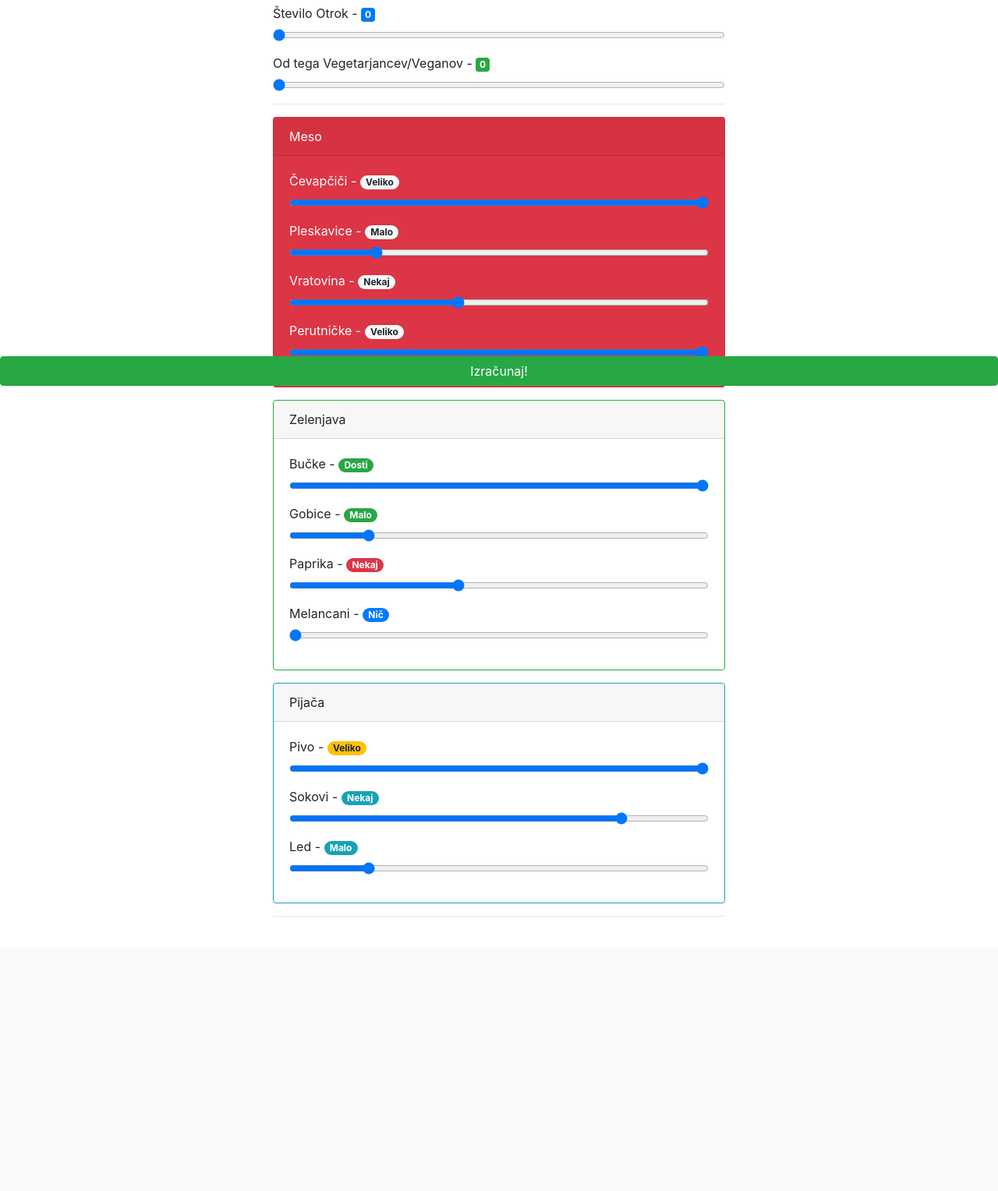
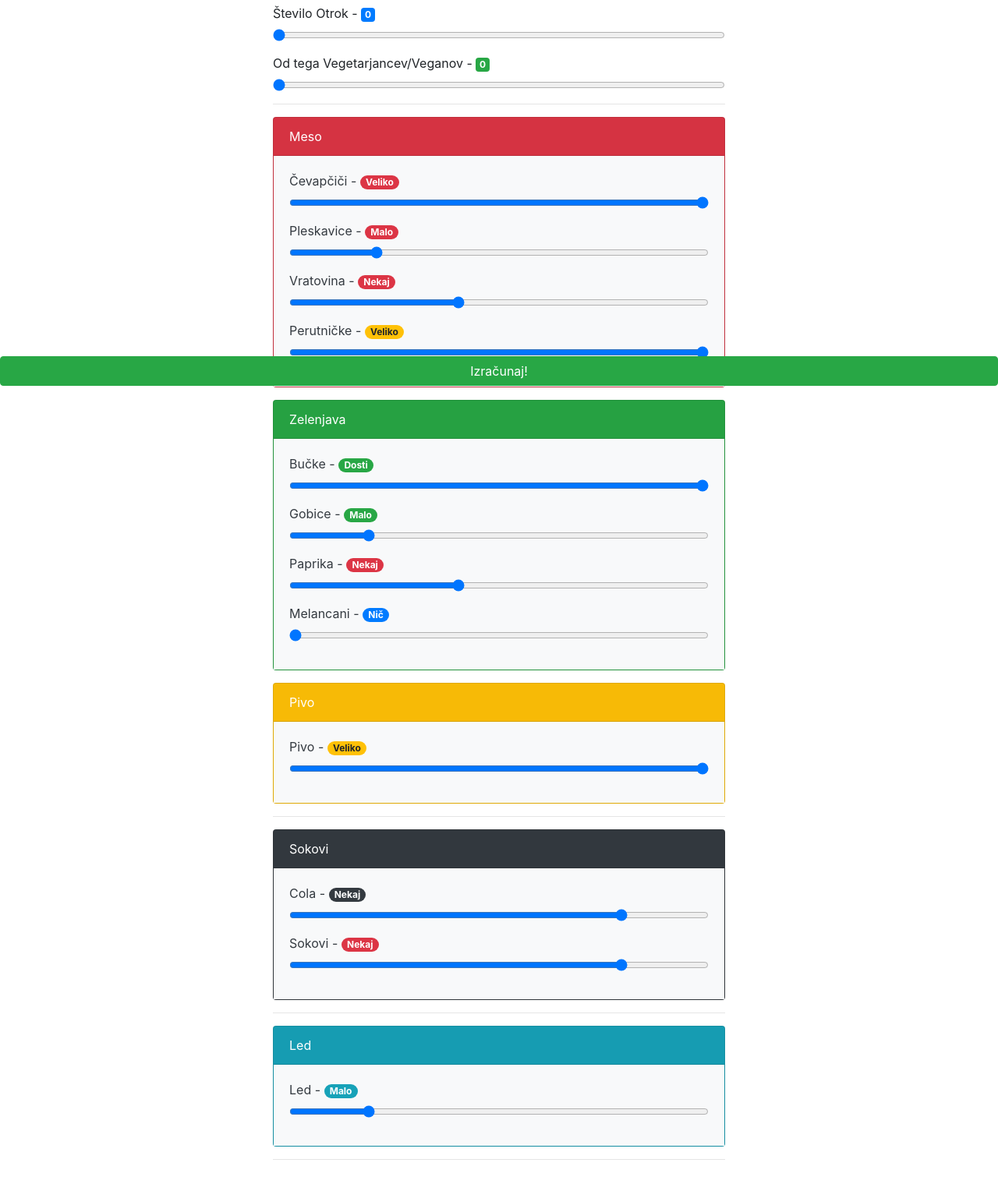
Before and after one commit to Charckle/pikniko, a Flask app: page / in a window 1280 px wide. Shown: the part 301-1829 px from the top of the page at 78% size. Before the commit the page ends 1477 px from the top, so only its background shows below. Run offline with Flask 2, Linux system fonts and the light colour scheme; some libraries are stand-ins or nearby versions.

Commit message:
report almost done

```diff
--- a/app/main_page_module/forms.py
+++ b/app/main_page_module/forms.py
@@ -2,7 +2,7 @@
 from flask_wtf import FlaskForm # , RecaptchaField
 
 # Import Form elements such as TextField and BooleanField (optional)
-from wtforms import BooleanField, StringField, TextAreaField, PasswordField, HiddenField, SubmitField, validators # BooleanField
+from wtforms import BooleanField, IntegerField, StringField, TextAreaField, PasswordField, HiddenField, SubmitField, validators # BooleanField
 
 # Import Form validators
 from wtforms.validators import Email, EqualTo, ValidationError
@@ -77,3 +77,28 @@ class RegisterForm(FlaskForm):
 
         else:
             raise ValidationError('Please use a valid email address.')
+
+
+class CalculateStuffForm(FlaskForm):
+
+    peoplenum = IntegerField('peoplenum', [validators.InputRequired(message='Vnesi stevilo ljudi, ki bo sodelovalo.')])
+    vegiSlider = IntegerField('vegiSlider', [validators.InputRequired(message='Vnesi stevilo vegetarjancev, ki bo sodelovalo.')])
+    childnum = IntegerField('childnum', [validators.InputRequired(message='Vnesi stevilo otrok, ki bo sodelovalo.')])
+    vegiChild = IntegerField('vegiChild', [validators.InputRequired(message='Vnesi stevilo otrok vegetarjancev, ki bo sodelovalo.')])
+
+    cevap = IntegerField('cevap', [validators.InputRequired(message='Vnesi razmerje cevapcicev.')])
+    plesk = IntegerField('plesk', [validators.InputRequired(message='Vnesi razmerje pleskavic.')])
+    vratovina = IntegerField('vratovina', [validators.InputRequired(message='Vnesi razmerje vratovine.')])
+    perutinicke = IntegerField('perutinicke', [validators.InputRequired(message='Vnesi razmerje perutnick.')])
+
+    bucke = IntegerField('bucke', [validators.InputRequired(message='Vnesi razmerje buck.')])
+    gobce = IntegerField('gobce', [validators.InputRequired(message='Vnesi razmerje gobic.')])
+    paprikas = IntegerField('paprikas', [validators.InputRequired(message='Vnesi razmerje paprik.')])
+    melancanno = IntegerField('melancanno', [validators.InputRequired(message='Vnesi razmerje melancan.')])
+
+    pivicko = IntegerField('pivicko', [validators.InputRequired(message='Vnesi razmerje piva.')])
+    colica = IntegerField('colica', [validators.InputRequired(message='Vnesi razmerje colica.')])
+    sokec = IntegerField('sokec', [validators.InputRequired(message='Vnesi razmerje soka.')])
+    ledek = IntegerField('ledek', [validators.InputRequired(message='Vnesi razmerje ledu.')])
+
+    submit = SubmitField('Izračunaj')
--- a/app/templates/main_page_module/index.html
+++ b/app/templates/main_page_module/index.html
@@ -41,7 +41,8 @@
       <h1>Piknik?!</h1>
       <hr>
       <div class="container">
-        <form>
+        <form method="POST" action="{{ url_for('main_page_module.plan_create') }}" accept-charset="UTF-8" role="form">
+        {{ form.csrf_token }}
           <div class="form-group">
               <script>
                   function updatePeople(slideAmount) {
@@ -58,7 +59,7 @@
                   }
               </script>
             <label for="peoplenum">Število Odraslih</label> - <span class="badge badge-danger" id="stoseb">10</span>
-            <input type="range" class="form-control-range" id="peoplenum" min="1" max="50" value="10" oninput="updatePeople(this.value)">
+            <input type="range" class="form-control-range" id="peoplenum" name="peoplenum" min="1" max="50" value="10" oninput="updatePeople(this.value)">
           </div>
           <div class="form-group">
               <script>
@@ -68,7 +69,7 @@
                   }
               </script>
             <label for="vegiSlider">Od tega Vegetarjancev/Veganov</label> - <span class="badge badge-success" id="stveg">0</span>
-            <input type="range" class="form-control-range" id="vegiSlider" min="1" max="10" value="0" oninput="updateVeg(this.value)">
+            <input type="range" class="form-control-range" id="vegiSlider" name="vegiSlider" min="1" max="10" value="0" oninput="updateVeg(this.value)">
           </div>
           <hr>
 
@@ -88,7 +89,7 @@
                   }
               </script>
             <label for="childnum">Število Otrok</label> - <span class="badge badge-primary" id="stchild">0</span>
-            <input type="range" class="form-control-range" id="childnum" min="0" max="30" value="0" oninput="updateChild(this.value)">
+            <input type="range" class="form-control-range" id="childnum" name="childnum" min="0" max="30" value="0" oninput="updateChild(this.value)">
           </div>
           <div class="form-group">
               <script>
@@ -98,7 +99,7 @@
                   }
               </script>
             <label for="vegiChild">Od tega Vegetarjancev/Veganov</label> - <span class="badge badge-success" id="stvegchild">0</span>
-            <input type="range" class="form-control-range" id="vegiChild" min="0" max="30" value="0" oninput="updateVegChild(this.value)">
+            <input type="range" class="form-control-range" id="vegiChild" name="vegiChild" min="0" max="30" value="0" oninput="updateVegChild(this.value)">
           </div>
           <hr>
 
@@ -106,7 +107,7 @@
             <div class="card-header">
               Meso
             </div>
-            <div class="card-body">
+            <div class="card-body  text-dark bg-light">
                 <script>
                     function updatecevap(slideAmount) {
                         var cevapbag = document.getElementById("cevapbag");
@@ -181,24 +182,24 @@
                     }
                 </script>
               <div class="form-group">
-                <label for="cevap">Čevapčiči</label> - <span class="badge badge-pill badge-light" id="cevapbag">Veliko</span>
-                <input type="range" class="form-control-range" id="cevap" min="1" max="50" value="50" oninput="updatecevap(this.value)">
+                <label for="cevap">Čevapčiči</label> - <span class="badge badge-pill badge-danger" id="cevapbag">Veliko</span>
+                <input type="range" class="form-control-range" id="cevap" name="cevap" min="0" max="50" value="50" oninput="updatecevap(this.value)">
               </div>
               <div class="form-group">
-                <label for="formGroupExampleInput2">Pleskavice</label> - <span class="badge badge-pill badge-light" id="pleskbag">Malo</span>
-                <input type="range" class="form-control-range" id="formControlRange" min="0" max="50" value="10" oninput="updateplesk(this.value)">
+                <label for="plesk">Pleskavice</label> - <span class="badge badge-pill badge-danger" id="pleskbag">Malo</span>
+                <input type="range" class="form-control-range" id="plesk" name="plesk" min="0" max="50" value="10" oninput="updateplesk(this.value)">
               </div>
               <div class="form-group">
-                <label for="formGroupExampleInput2">Vratovina</label> - <span class="badge badge-pill badge-light" id="vratbag">Nekaj</span>
-                <input type="range" class="form-control-range" id="vratovina" min="0" max="50" value="20" oninput="updatevrat(this.value)">
+                <label for="vratovina">Vratovina</label> - <span class="badge badge-pill badge-danger" id="vratbag">Nekaj</span>
+                <input type="range" class="form-control-range" id="vratovina" name="vratovina" min="0" max="50" value="20" oninput="updatevrat(this.value)">
               </div>
               <div class="form-group">
-                <label for="formGroupExampleInput2">Perutničke</label> - <span class="badge badge-pill badge-light" id="perutbag">Veliko</span>
-                <input type="range" class="form-control-range" id="vratovina" min="0" max="50" value="50" oninput="updateperut(this.value)">
+                <label for="perutinicke">Perutničke</label> - <span class="badge badge-pill badge-warning" id="perutbag">Veliko</span>
+                <input type="range" class="form-control-range" id="perutinicke" name="perutinicke" min="0" max="50" value="50" oninput="updateperut(this.value)">
               </div>
             </div>
           </div>
-          <div class="card border-success mb-3">
+          <div class="card  text-white bg-success mb-3">
               <div class="card-header">
                 Zelenjava
               </div>
@@ -277,29 +278,29 @@
                   }
               </script>
 
-              <div class="card-body">
+              <div class="card-body text-dark bg-light">
                 <div class="form-group">
-                  <label for="formGroupExampleInput2">Bučke</label> - <span class="badge badge-pill badge-success" id="bucbag">Dosti</span>
-                  <input type="range" class="form-control-range" id="formControlRange" min="1" max="50" value="50" oninput="updatebucke(this.value)">
+                  <label for="bucke">Bučke</label> - <span class="badge badge-pill badge-success" id="bucbag">Dosti</span>
+                  <input type="range" class="form-control-range" id="bucke" name="bucke" min="0" max="50" value="50" oninput="updatebucke(this.value)">
                 </div>
                 <div class="form-group">
-                  <label for="formGroupExampleInput2">Gobice</label> - <span class="badge badge-pill badge-success" id="gobbag">Malo</span>
-                  <input type="range" class="form-control-range" id="formControlRange" min="0" max="50" value="9" oninput="updategobe(this.value)">
+                  <label for="gobce">Gobice</label> - <span class="badge badge-pill badge-success" id="gobbag">Malo</span>
+                  <input type="range" class="form-control-range" id="gobce" name="gobce" min="0" max="50" value="9" oninput="updategobe(this.value)">
                 </div>
                 <div class="form-group">
-                  <label for="formGroupExampleInput2">Paprika</label> - <span class="badge badge-pill badge-danger" id="paprikbag">Nekaj</span>
-                  <input type="range" class="form-control-range" id="vratovina" min="0" max="50" value="20" oninput="updatepaprik(this.value)">
+                  <label for="paprikas">Paprika</label> - <span class="badge badge-pill badge-danger" id="paprikbag">Nekaj</span>
+                  <input type="range" class="form-control-range" id="paprikas" name="paprikas" min="0" max="50" value="20" oninput="updatepaprik(this.value)">
                 </div>
                 <div class="form-group">
-                  <label for="formGroupExampleInput2">Melancani</label> - <span class="badge badge-pill badge-primary" id="melanbag">Nič</span>
-                  <input type="range" class="form-control-range" id="vratovina" min="0" max="50" value="0" oninput="updatepmelan(this.value)">
+                  <label for="melancanno">Melancani</label> - <span class="badge badge-pill badge-primary" id="melanbag">Nič</span>
+                  <input type="range" class="form-control-range" id="melancanno" name="melancanno" min="0" max="50" value="0" oninput="updatepmelan(this.value)">
                 </div>
               </div>
             </div>
 
-          <div class="card border-info mb-3">
+          <div class="card  text-white bg-warning mb-3">
             <div class="card-header">
-              Pijača
+              Pivo
             </div>
 
             <script>
@@ -321,6 +322,24 @@
                     pivbag.innerHTML = stanje;
                 }
 
+            </script>
+
+            <div class="card-body text-dark bg-light">
+              <div class="form-group">
+                <label for="pivicko">Pivo</label> - <span class="badge badge-pill badge-warning" id="pivbag">Veliko</span>
+                <input type="range" class="form-control-range" id="pivicko" name="pivicko" min="0" max="50" value="50" oninput="updatepivo(this.value)">
+              </div>
+            </div>
+          </div>
+          <hr>
+
+          <div class="card text-white bg-dark mb-3">
+            <div class="card-header">
+              Sokovi
+            </div>
+
+            <script>
+
                 function updatesok(slideAmount) {
                     var sokbag = document.getElementById("sokbag");
 
@@ -338,6 +357,46 @@
 
                     sokbag.innerHTML = stanje;
                 }
+
+                function updatecola(slideAmount) {
+                    var colabag = document.getElementById("colabag");
+
+                    if (slideAmount == 0) {
+                      stanje = "Nič";
+                    } else if (slideAmount < 10) {
+                      stanje = "Malo";
+                    }  else if (slideAmount < 25) {
+                      stanje = "Nekaj";
+                    } else if (slideAmount < 40) {
+                      stanje = "Zmerno";
+                    } else {
+                      stanje = "Veliko";
+                    }
+
+                    colabag.innerHTML = stanje;
+                }
+
+            </script>
+
+            <div class="card-body text-dark bg-light">
+            <div class="form-group">
+                <label for="sokec">Cola</label> - <span class="badge badge-pill badge-dark" id="colabag">Nekaj</span>
+                <input type="range" class="form-control-range" id="colica" name="colica" min="0" max="50" value="40" oninput="updatesok(this.value)">
+              </div>
+              <div class="form-group">
+                <label for="sokec">Sokovi</label> - <span class="badge badge-pill badge-danger" id="sokbag">Nekaj</span>
+                <input type="range" class="form-control-range" id="sokec" name="sokec" min="0" max="50" value="40" oninput="updatesok(this.value)">
+              </div>
+            </div>
+          </div>
+          <hr>
+
+          <div class="card  text-white bg-info mb-3">
+            <div class="card-header">
+              Led
+            </div>
+
+            <script>
 
                 function updateled(slideAmount) {
                     var ledbag = document.getElementById("ledbag");
@@ -358,22 +417,15 @@
                 }
             </script>
 
-            <div class="card-body">
+            <div class="card-body text-dark bg-light">
               <div class="form-group">
-                <label for="formGroupExampleInput2">Pivo</label> - <span class="badge badge-pill badge-warning" id="pivbag">Veliko</span>
-                <input type="range" class="form-control-range" id="formControlRange" min="1" max="50" value="50" oninput="updatepivo(this.value)">
-              </div>
-              <div class="form-group">
-                <label for="formGroupExampleInput2">Sokovi</label> - <span class="badge badge-pill badge-info" id="sokbag">Nekaj</span>
-                <input type="range" class="form-control-range" id="formControlRange" min="0" max="50" value="40" oninput="updatesok(this.value)">
-              </div>
-              <div class="form-group">
-                <label for="formGroupExampleInput2">Led</label> - <span class="badge badge-pill badge-info" id="ledbag">Malo</span>
-                <input type="range" class="form-control-range" id="formControlRange" min="0" max="50" value="9" oninput="updateled(this.value)">
+                <label for="ledek">Led</label> - <span class="badge badge-pill badge-info" id="ledbag">Malo</span>
+                <input type="range" class="form-control-range" id="ledek" name="ledek" min="0" max="50" value="9" oninput="updateled(this.value)">
               </div>
             </div>
           </div>
           <hr>
+
           <div class="form-group">
             <input type="submit" class="form-control-range btn btn-success" value="Izračunaj!" style="position: fixed; bottom: 4px; right: 0px; left: 0px;">
           </div>
--- a/run.py
+++ b/run.py
@@ -2,7 +2,7 @@
 from app import app
 
 
-#app.run()
+app.run()
 
 
 
```
Also changed, not shown: app/main_page_module/controllers.py (+150 -14 lines).
